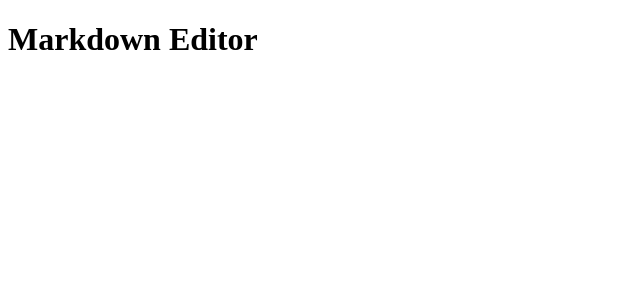
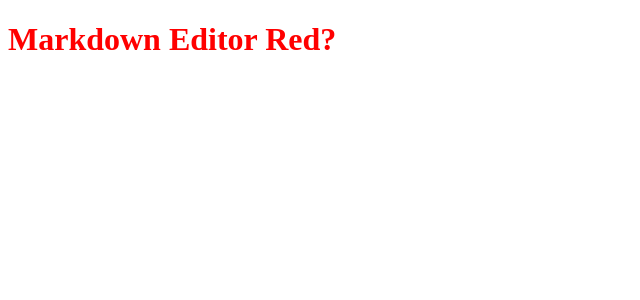
Before and after one commit to Gt-Accui/markdown-editor, a React app: page / in a window 1280 px wide. Shown: the top 300 px of the page, without its empty margins (0-640 px from the left). Built offline with nearby package versions, Linux system fonts and the light colour scheme.

Commit message:
Add styled-components

```diff
--- a/package.json
+++ b/package.json
@@ -8,8 +8,10 @@
     "dependencies": {
         "@types/react": "^17.0.80",
         "@types/react-dom": "^17.0.25",
+        "@types/styled-components": "^5.1.34",
         "react": "^17.0.2",
         "react-dom": "^17.0.2",
+        "styled-components": "^5.3.11",
         "ts-loader": "^9.5.1",
         "typescript": "^4.9.5",
         "webpack": "^5.93.0",
--- a/src/index.tsx
+++ b/src/index.tsx
@@ -1,6 +1,11 @@
 import * as React from "react";
 import { render } from "react-dom";
+import styled from "styled-components";
 
-const Main = (<h1>Markdown Editor</h1>);
+const Header = styled.h1`
+    color: red;
+`;
+
+const Main = (<Header>Markdown Editor Red?</Header>);
 
 render(Main, document.getElementById("app"));
```
Also changed, not shown: 3 other files (tests, documents, lock files or other folders).
